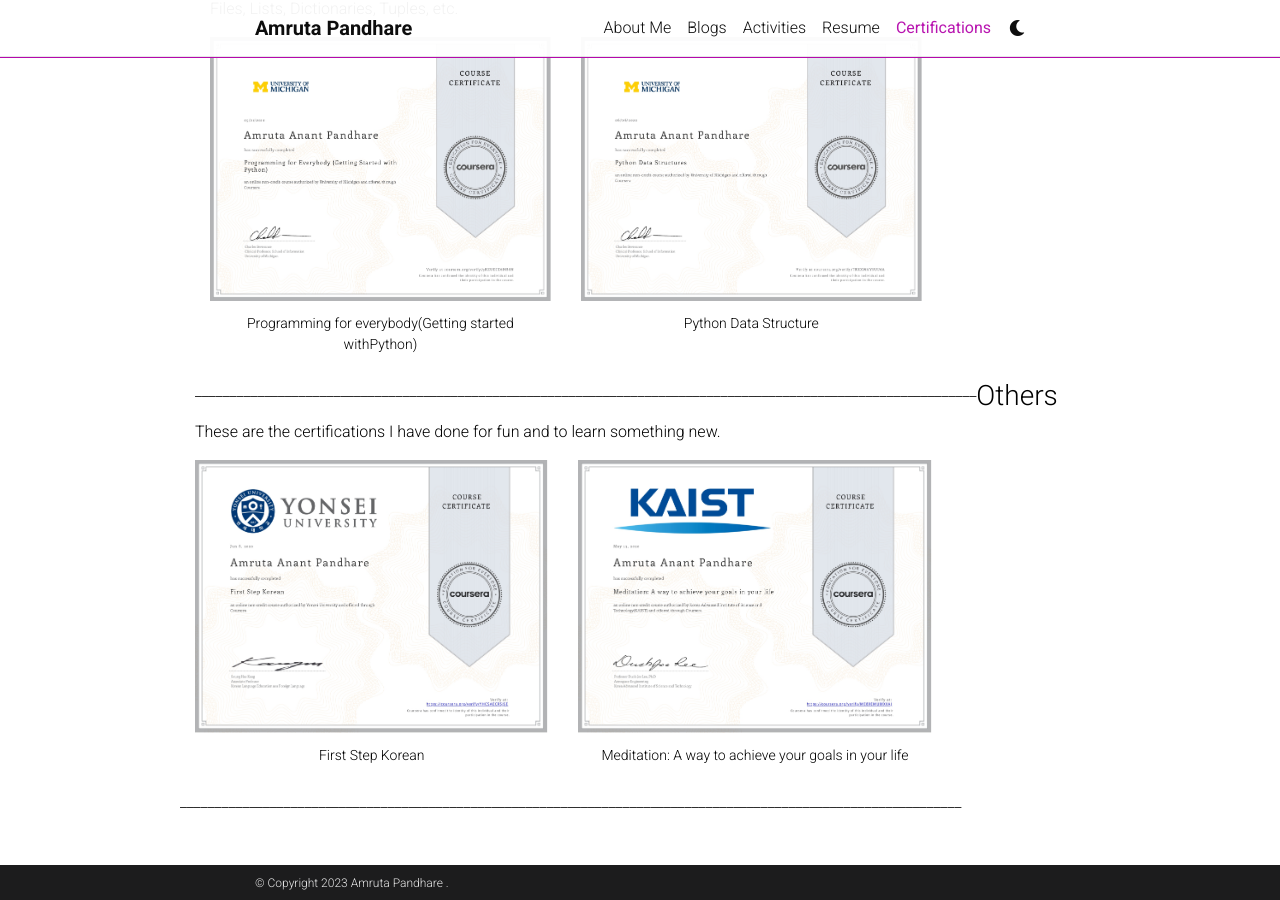
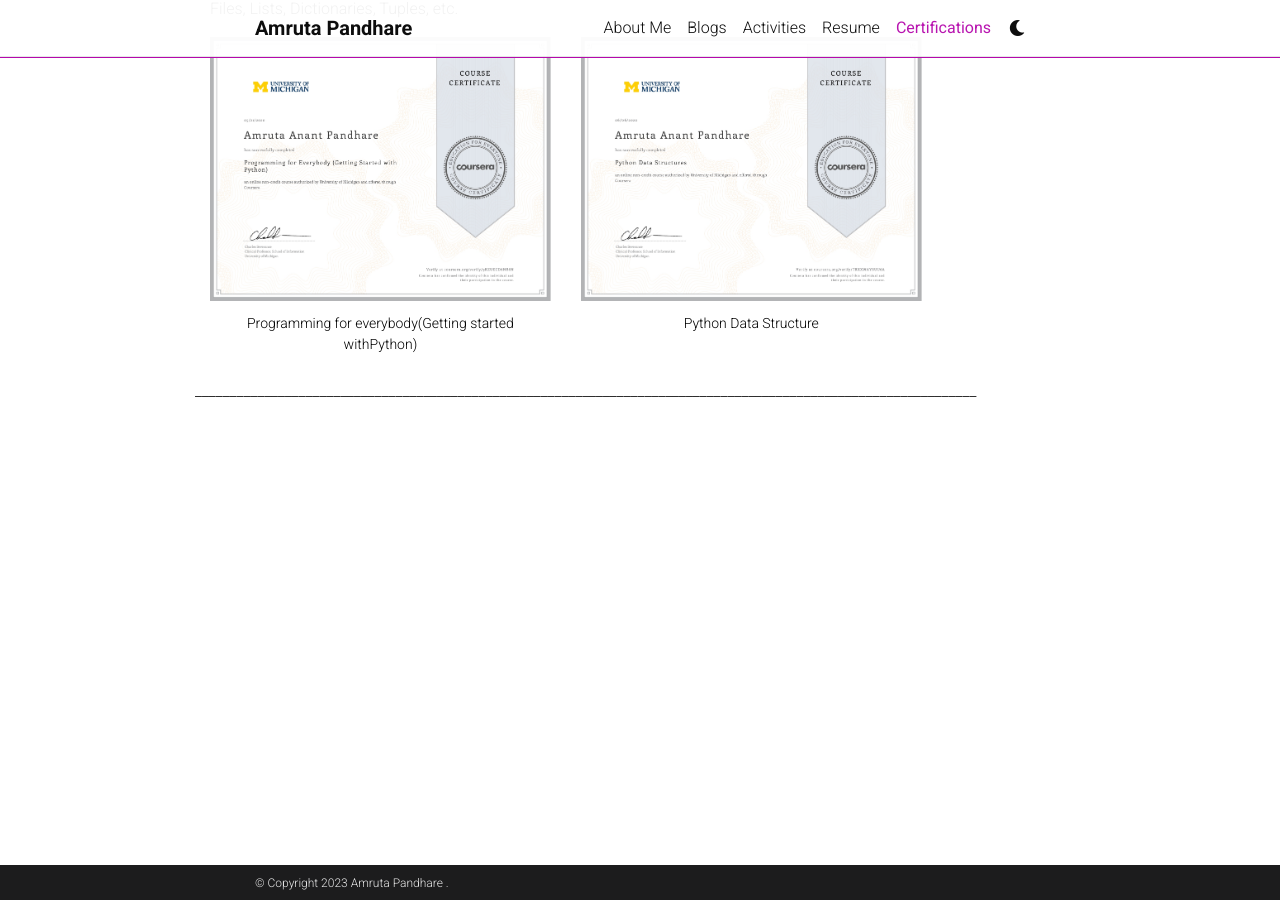
Before and after one commit to AmrutaPandhare/AmrutaPandhare.github.io, a Jekyll site: the page built from _pages/publications.md, in a window 1280 px wide and 900 px high, scrolled down 3255 px. Built offline with Jekyll 4.4.1, drawn with Linux system fonts in a browser that asks for light colours; comment, search, counter and statistics services are not loaded; a style sheet for code colours, icons or effects is not loaded.

Commit message:
Update publications.md

```diff
--- a/_pages/publications.md
+++ b/_pages/publications.md
@@ -128,30 +128,5 @@ nav_order: 5
     </div>
 
   <p>_________________________________________________________________________________________________________________</p>
-  <p>    </p>
-  <h3>Others</h3>
-  <p>These are the certifications I have done for fun and to learn something new.</p>
-  <div class="row">
-    <div class="col-md-5">
-      <div class="thumbnail">
-        <a href="https://www.coursera.org/account/accomplishments/certificate/YHCSAECRSJSE" target="_blank">
-          <img src="/assets/img/korean.jpg" alt="Lights" style="width:100%">
-          <div class="caption">
-            <p>First Step Korean</p>
-          </div>
-        </a>
-      </div>
-    </div>
-    <div class="col-md-5">
-      <div class="thumbnail">
-        <a href="https://www.coursera.org/account/accomplishments/certificate/ME89EMUMXXAJ" target="_blank">
-          <img src="/assets/img/medi.jpg" alt="Lights" style="width:100%">
-          <div class="caption">
-            <p>Meditation: A way to achieve your goals in your life</p>
-          </div>
-        </a>
-      </div>
-    </div>
-  <p>_________________________________________________________________________________________________________________</p>
   </div>
 </div>
```
